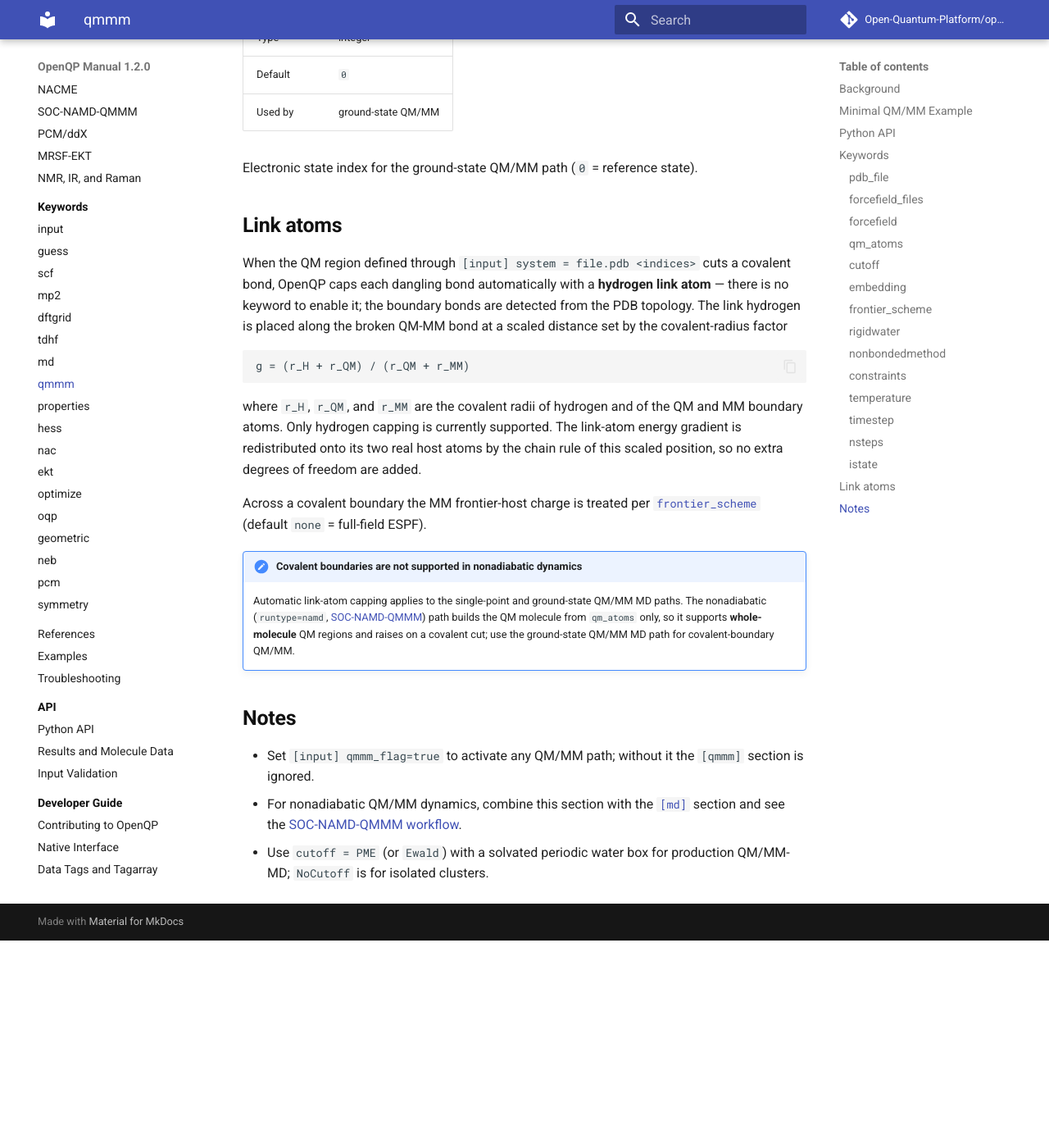
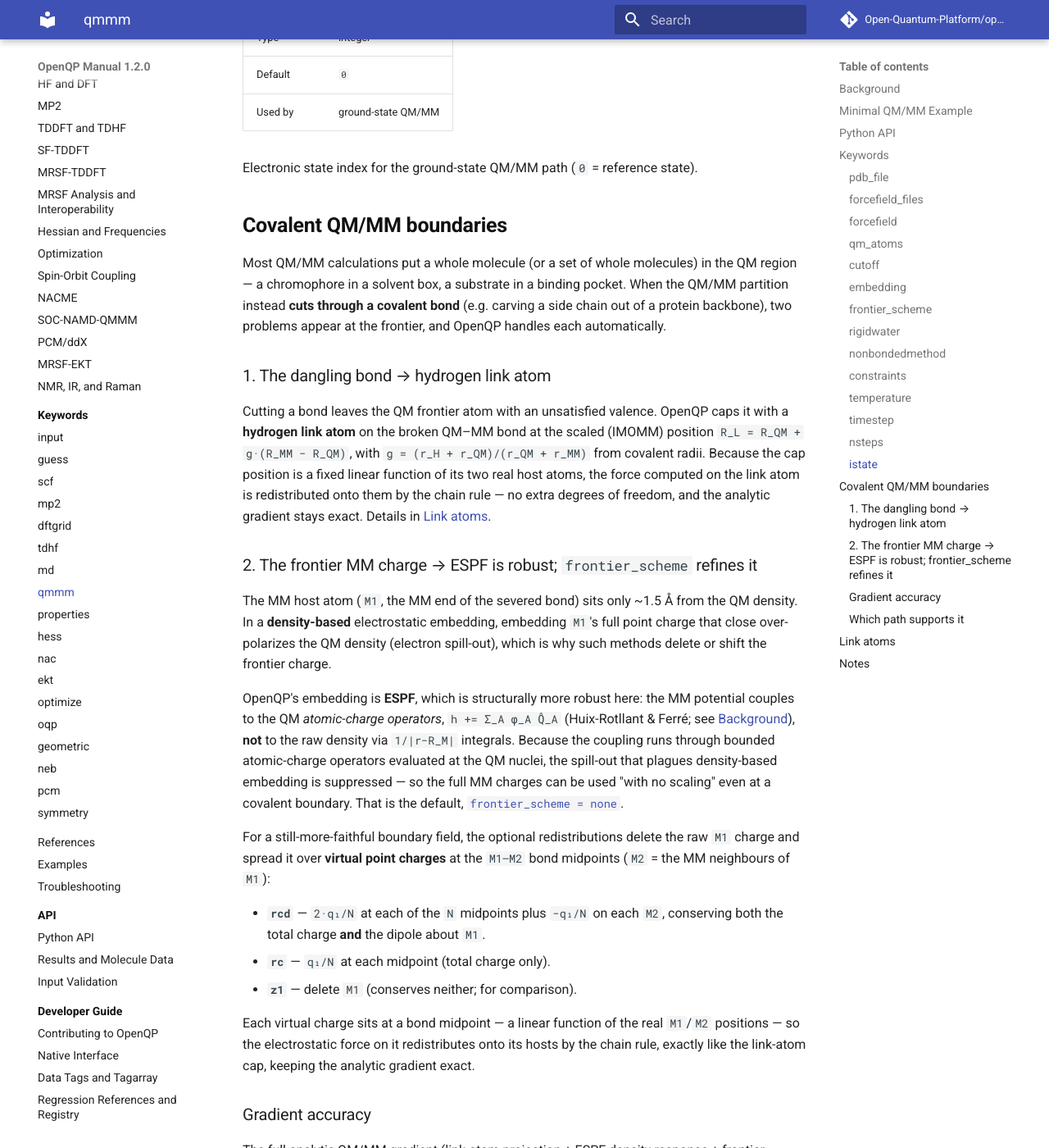
Before and after one commit to Open-Quantum-Platform/openqp-docs, an MkDocs documentation site: the page built from docs/keywords/qmmm.md, in a window 1280 px wide and 1400 px high, scrolled down 8265 px. Shown: the whole window at 82% size. Built offline with MkDocs 1.6.1 and Material for MkDocs 9.7.7, drawn with Linux system fonts in a browser that asks for light colours; comment, search, counter and statistics services are not loaded; before the commit the page ends 9412 px from its top, so only the background shows below that; some of the changed text lies outside the part shown.

Commit message:
docs(qmmm): detailed covalent-boundary explanation + QM/MM examples catalog
- keywords/qmmm.md: add a "Covalent QM/MM boundaries" section explaining the two
  frontier problems and how OpenQP handles each: (1) the dangling bond -> IMOMM
  hydrogen link atom with chain-rule gradient redistribution; (2) the frontier MM
  charge -> why ESPF's charge-operator coupling (h += sum_A phi_A Q_A) suppresses
  the spill-out that motivates redistribution in density-based embedding (so
  full-field 'none' is the default), and the optional rcd/rc/z1 virtual-charge
  schemes with their conservation properties. Plus gradient-accuracy notes
  (analytic vs finite-difference ~1e-3 au) and which path supports covalent cuts
  (single-point / ground-state QM/MM MD, not runtype=namd).
- examples/index.md: add the examples/QMMM folder row and a "QM/MM examples"
  catalog documenting every deck (NAMD, SOC-NAMD, covalent-boundary ground-state
  MD with frontier_scheme=rcd, whole-molecule MD, and single-point energies),
  with run commands and cross-links.

````diff
--- a/docs/examples/index.md
+++ b/docs/examples/index.md
@@ -25,6 +25,7 @@
 | `examples/ECP` | Effective-core-potential examples. |
 | `examples/UMRSF-TDDFT` | UMRSF-TDDFT energy examples. |
 | `examples/XAS` | X-ray absorption examples. |
+| `examples/QMMM` | ESPF electrostatic QM/MM (requires OpenMM): NAMD / SOC-NAMD dynamics, ground-state QM/MM MD, covalent-boundary (link atom + `frontier_scheme`), and single-point energies. |
 
 Run a single example:
 
@@ -44,5 +45,41 @@
 openqp --run_tests all
 ```
 
+## QM/MM examples
+
+The `examples/QMMM` decks exercise ESPF electrostatic QM/MM (a QM region embedded
+in an OpenMM MM environment). They require the optional **OpenMM** backend
+(`pip install openmm`) and read their `*.pdb` / `*.xml` auxiliary files from the
+same folder. The nonadiabatic (`runtype=namd`) decks are part of
+`openqp --run_tests all` and are reported **SKIPPED** without OpenMM; the
+ground-state (`runtype=md`) and single-point decks are skipped by the suite —
+run them directly.
+
+| Deck | Type | What it shows |
+| --- | --- | --- |
+| `H2CO-water_BHHLYP-MRSF-NAMD-QMMM.inp` | `runtype=namd` | MRSF-TDDFT Tully FSSH (internal conversion, `[md] soc=false`) with ESPF QM/MM: formaldehyde QM + 5 TIP3P waters, `NoCutoff` cluster. |
+| `H2CO-water_BHHLYP-SOC-NAMD-QMMM.inp` | `runtype=namd` | SOC-NAMD (intersystem crossing, `[md] soc=true`) on the spin-adiabatic manifold with ESPF QM/MM, same system. |
+| `ala-dipeptide_BHHLYP-QMMM-MD-RCD.inp` | `runtype=md` | Ground-state QM/MM MD across a **covalent boundary**: alanine dipeptide, QM = the C-terminal amide (cuts the ALA C–CA bond), hydrogen link-atom cap + `frontier_scheme=rcd`. |
+| `run.inp` | `runtype=md` | Ground-state QM/MM MD, whole-molecule QM region (one water of a water dimer). |
+| `ala.inp` | single-point | QM/MM energy of the alanine amide (QM selection via `[input] system = file.pdb <indices>`). |
+| `2E4E_RHF-DFT-QMMM_energy.inp` | single-point | QM/MM energy on a protein fragment. |
+
+Run a NAMD-QMMM example:
+
+```bash
+openqp examples/QMMM/H2CO-water_BHHLYP-MRSF-NAMD-QMMM.inp
+```
+
+Run the covalent-boundary ground-state QM/MM MD example (from the folder, so the
+PDB/force-field files resolve):
+
+```bash
+cd examples/QMMM && openqp ala-dipeptide_BHHLYP-QMMM-MD-RCD.inp
+```
+
+See the [`[qmmm]`](../keywords/qmmm.md) keyword page for the input contract and
+[covalent QM/MM boundaries](../keywords/qmmm.md#covalent-qmmm-boundaries), and the
+[SOC-NAMD-QMMM workflow](../workflows/soc-namd-qmmm.md) for the nonadiabatic path.
+
 When adding a new manual page, link to an OpenQP repository example whenever
 possible instead of pasting a long input deck into prose.
--- a/docs/keywords/qmmm.md
+++ b/docs/keywords/qmmm.md
@@ -312,6 +312,73 @@
 
 Electronic state index for the ground-state QM/MM path (`0` = reference state).
 
+## Covalent QM/MM boundaries
+
+Most QM/MM calculations put a whole molecule (or a set of whole molecules) in the
+QM region — a chromophore in a solvent box, a substrate in a binding pocket. When
+the QM/MM partition instead **cuts through a covalent bond** (e.g. carving a side
+chain out of a protein backbone), two problems appear at the frontier, and OpenQP
+handles each automatically.
+
+### 1. The dangling bond → hydrogen link atom
+
+Cutting a bond leaves the QM frontier atom with an unsatisfied valence. OpenQP
+caps it with a **hydrogen link atom** on the broken QM–MM bond at the scaled
+(IMOMM) position `R_L = R_QM + g·(R_MM − R_QM)`, with `g = (r_H + r_QM)/(r_QM +
+r_MM)` from covalent radii. Because the cap position is a fixed linear function of
+its two real host atoms, the force computed on the link atom is redistributed
+onto them by the chain rule — no extra degrees of freedom, and the analytic
+gradient stays exact. Details in [Link atoms](#link-atoms).
+
+### 2. The frontier MM charge → ESPF is robust; `frontier_scheme` refines it
+
+The MM host atom (`M1`, the MM end of the severed bond) sits only ~1.5 Å from the
+QM density. In a **density-based** electrostatic embedding, embedding `M1`'s full
+point charge that close over-polarizes the QM density (electron spill-out), which
+is why such methods delete or shift the frontier charge.
+
+OpenQP's embedding is **ESPF**, which is structurally more robust here: the MM
+potential couples to the QM *atomic-charge operators*, `h += Σ_A φ_A Q̂_A`
+(Huix-Rotllant & Ferré; see [Background](#background)), **not** to the raw density
+via `1/|r−R_M|` integrals. Because the coupling runs through bounded atomic-charge
+operators evaluated at the QM nuclei, the spill-out that plagues density-based
+embedding is suppressed — so the full MM charges can be used "with no scaling"
+even at a covalent boundary. That is the default,
+[`frontier_scheme = none`](#frontier_scheme).
+
+For a still-more-faithful boundary field, the optional redistributions delete the
+raw `M1` charge and spread it over **virtual point charges** at the `M1–M2` bond
+midpoints (`M2` = the MM neighbours of `M1`):
+
+- **`rcd`** — `2·q₁/N` at each of the `N` midpoints plus `−q₁/N` on each `M2`,
+  conserving both the total charge **and** the dipole about `M1`.
+- **`rc`** — `q₁/N` at each midpoint (total charge only).
+- **`z1`** — delete `M1` (conserves neither; for comparison).
+
+Each virtual charge sits at a bond midpoint — a linear function of the real
+`M1`/`M2` positions — so the electrostatic force on it redistributes onto its
+hosts by the chain rule, exactly like the link-atom cap, keeping the analytic
+gradient exact.
+
+### Gradient accuracy
+
+The full analytic QM/MM gradient (link-atom projection + ESPF density response +
+frontier redistribution) matches a finite-difference of the self-consistent QM/MM
+energy to ~1e-3 au — the ESPF grid-derivative floor, a property of the embedding
+independent of the boundary treatment. The redistribution does not degrade this;
+at the deleted host `M1` the redistributed schemes are in fact *more* accurate
+than full-field, because they remove the raw close-range point charge.
+
+### Which path supports it
+
+Covalent-boundary QM/MM is available in the **single-point** and **ground-state
+QM/MM MD** (`runtype=md`) paths. The nonadiabatic (`runtype=namd`,
+[SOC-NAMD-QMMM](../workflows/soc-namd-qmmm.md)) path builds its QM molecule from
+`qm_atoms` only and **raises on a covalent cut** — use the ground-state MD path.
+A runnable deck is `examples/QMMM/ala-dipeptide_BHHLYP-QMMM-MD-RCD.inp` (alanine
+dipeptide, QM = the C-terminal amide cutting the `ALA C–CA` bond,
+`frontier_scheme=rcd`); see [QM/MM examples](../examples/index.md#qmmm-examples).
+
 ## Link atoms
 
 When the QM region defined through `[input] system = file.pdb <indices>` cuts a
````
